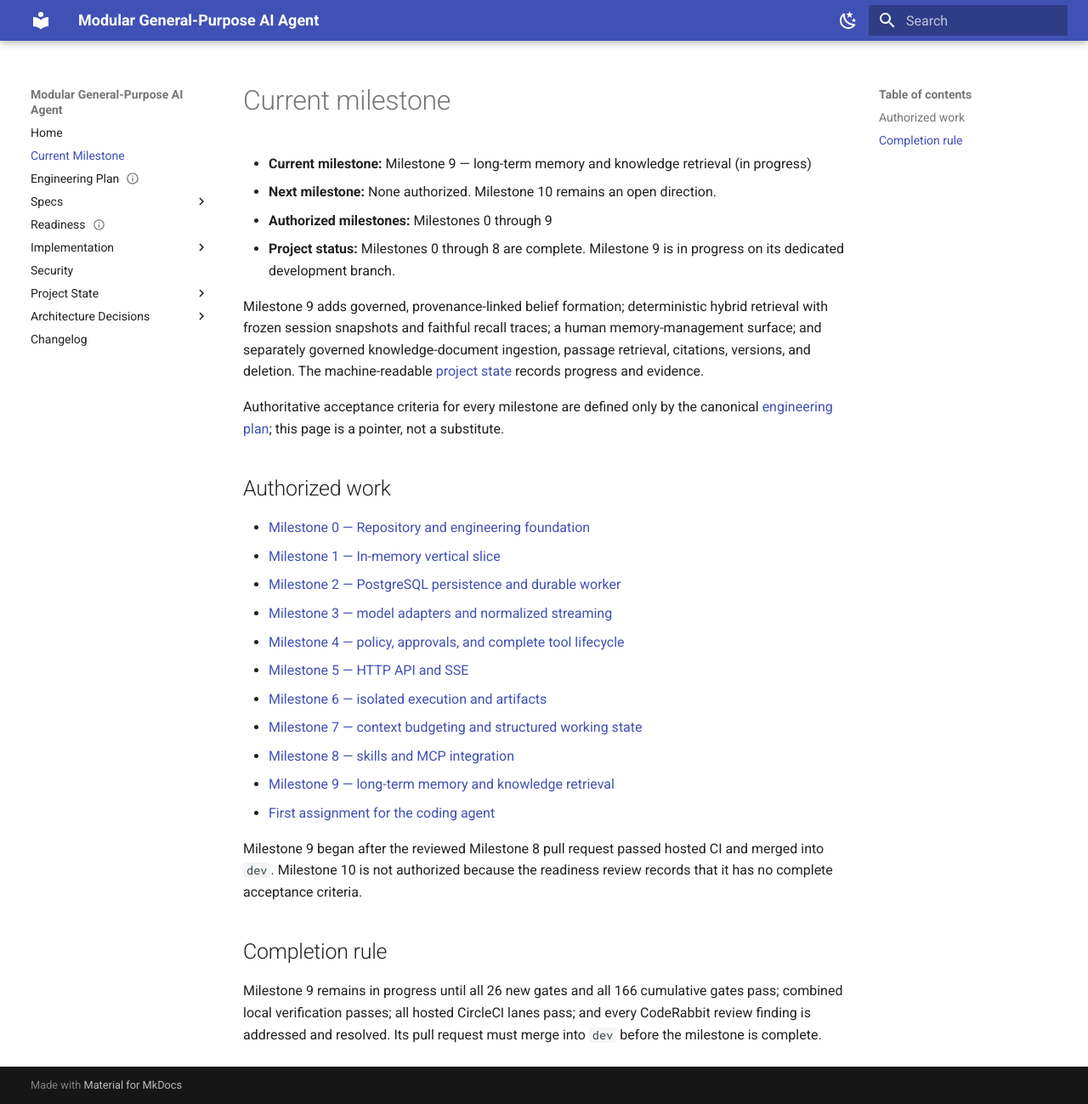
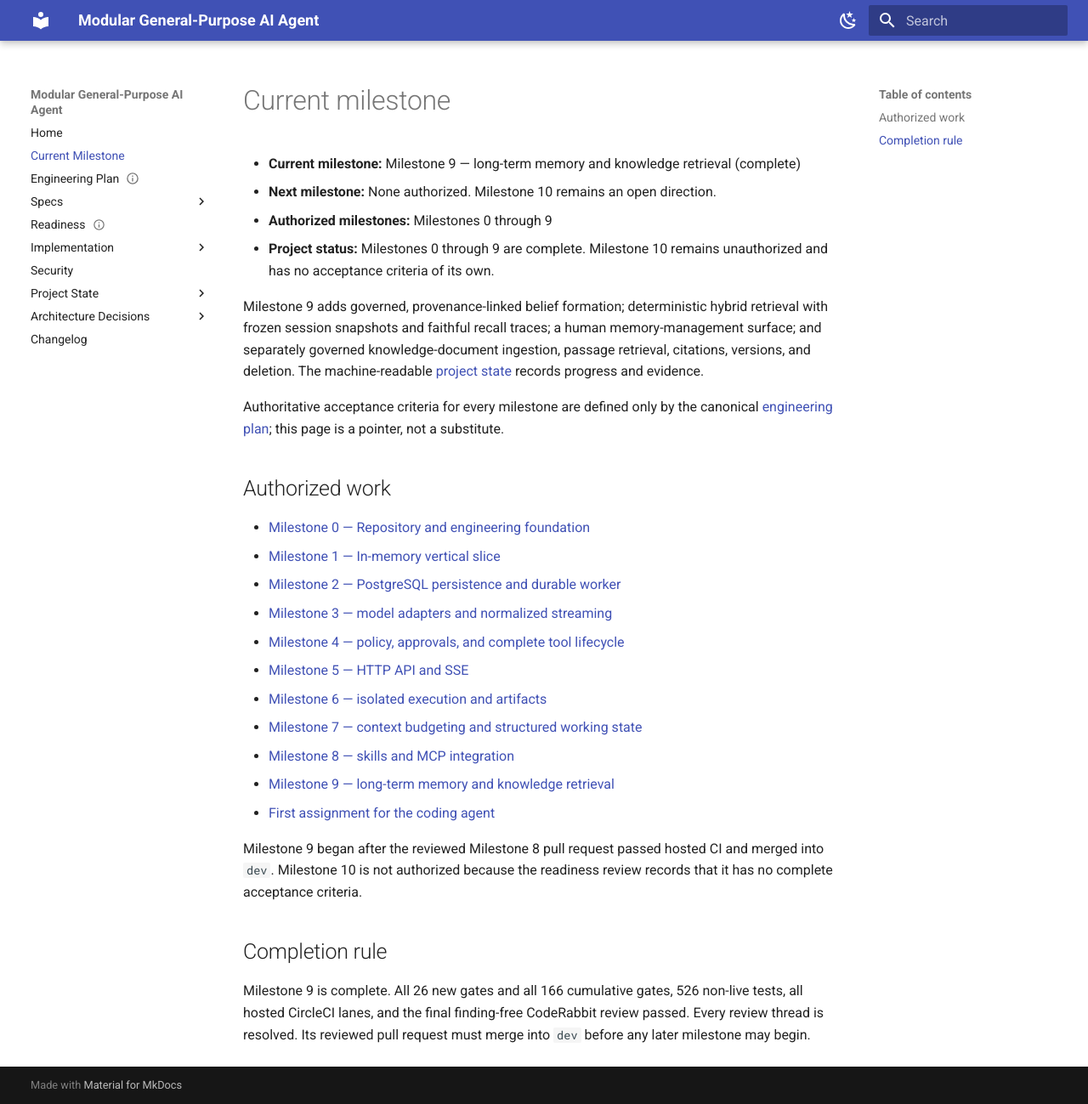
Before and after one commit to avitus/veetbot, an MkDocs documentation site: the page built from docs/plan/current-milestone.md, in a window 1280 px wide and 1299 px high. Shown: the whole window at 85% size. Built offline with MkDocs 1.6.1 and Material for MkDocs 9.7.7, drawn with Linux system fonts in a browser that asks for light colours.

Commit message:
docs: record milestone 9 completion

```diff
--- a/docs/plan/current-milestone.md
+++ b/docs/plan/current-milestone.md
@@ -5,11 +5,11 @@ title: Current Milestone
 # Current milestone
 
 - **Current milestone:** Milestone 9 — long-term memory and knowledge retrieval
-  (in progress)
+  (complete)
 - **Next milestone:** None authorized. Milestone 10 remains an open direction.
 - **Authorized milestones:** Milestones 0 through 9
-- **Project status:** Milestones 0 through 8 are complete. Milestone 9 is in
-  progress on its dedicated development branch.
+- **Project status:** Milestones 0 through 9 are complete. Milestone 10 remains
+  unauthorized and has no acceptance criteria of its own.
 
 Milestone 9 adds governed, provenance-linked belief formation; deterministic
 hybrid retrieval with frozen session snapshots and faithful recall traces; a
@@ -42,7 +42,7 @@ review records that it has no complete acceptance criteria.
 
 ## Completion rule
 
-Milestone 9 remains in progress until all 26 new gates and all 166 cumulative
-gates pass; combined local verification passes; all hosted CircleCI lanes pass;
-and every CodeRabbit review finding is addressed and resolved. Its pull request
-must merge into `dev` before the milestone is complete.
+Milestone 9 is complete. All 26 new gates and all 166 cumulative gates, 526
+non-live tests, all hosted CircleCI lanes, and the final finding-free CodeRabbit
+review passed. Every review thread is resolved. Its reviewed pull request must
+merge into `dev` before any later milestone may begin.
```
Also changed, not shown: docs/changelog.md (+6 -5 lines), docs/status/project-state.yaml (+14 -17 lines).
